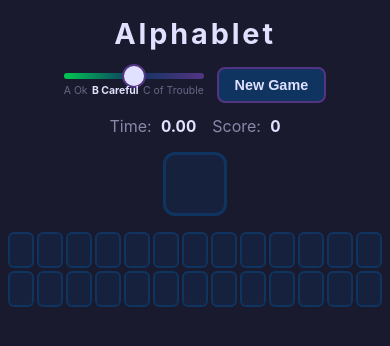
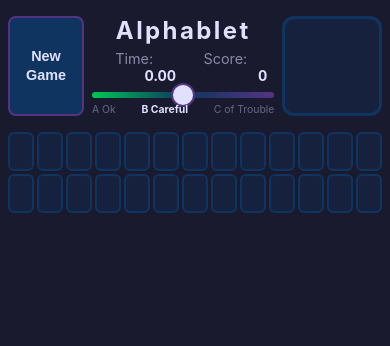
Before and after one commit to colmmacc/alphablet, a website: page index.html in a window 390 px wide. Drawn offline with Linux system fonts and the light colour scheme.

Commit message:
feat: Implement AlphaBlet alphabet placement game
Static HTML/CSS/JS game where players place randomized letters into
their correct alphabetical slot. Scored on speed and accuracy with
the additive formula: time + distance² × 8.

Features:
- Three difficulty modes (A Ok / B Careful / C of Trouble) with
  per-round mode multipliers locked in at placement time
- Two-row slot layout (A-M / N-Z) at all screen sizes
- Click/tap-to-place on all devices, drag-and-drop on desktop
- 3-column header grid: New Game button, title/score/mode, letter
- Real-time score color showing projected tier (E-Lite to F-Ort)
- Score bar with mode-scaled tier boundaries at game end
- Placement visualization with time-proportional lines and animated
  fade-in (row 1 above slots, row 2 below)
- Click-pop animation on placed slots
- Idle state on load, player clicks New Game to start
- Fixed-width time/score fields to prevent layout shifts
- Touch-friendly: no draggable on touch devices, large slider thumb

Scoring:
- Additive: time_hundredths + distance² × 8
- Mode multipliers: A Ok 1.0×, B Careful 0.8×, C of Trouble 0.6×
- Tier boundaries scale by 0.8 / effective_multiplier

Testing:
- 14 property-based tests (fast-check) covering shuffle, scoring,
  color interpolation, time formatting, and state transitions
- 8 UI integration tests (vitest + jsdom) covering rendering,
  click-to-place, game-over, and reset flows

```diff
--- a/game.js
+++ b/game.js
@@ -457,29 +457,6 @@ function initGame() {
       slot.addEventListener('dragover', handleDragOver);
       slot.addEventListener('dragleave', handleDragLeave);
       slot.addEventListener('drop', handleDrop);
-      slot.addEventListener('click', handleSlotTap);
-    });
-
-    // Also accept drops on the slot bar itself (gaps between slots)
-    // and find the nearest slot based on drop position.
-    slotBar.addEventListener('dragover', function (e) {
-      e.preventDefault();
-    });
-    slotBar.addEventListener('drop', function (e) {
-      // Only handle if the drop target is the slot bar itself, not a slot
-      if (e.target !== slotBar) return;
-      e.preventDefault();
-
-      if (!gameActive || !gameState) return;
-
-      var nearestSlot = findNearestSlot(e.clientX, e.clientY);
-      if (nearestSlot) {
-        // Delegate to the slot's drop handler
-        var dropEvent = new Event('drop', { bubbles: false });
-        dropEvent.dataTransfer = e.dataTransfer;
-        dropEvent.preventDefault = function () {};
-        nearestSlot.dispatchEvent(dropEvent);
-      }
     });
   }
 
@@ -564,7 +541,7 @@ function initGame() {
    * Places the current letter into the given slot index.
    * Shared by both drag-and-drop and tap-to-place.
    */
-  function placeLetter(slotIndex) {
+  function placeLetter(slotIndex, clickedSlot) {
     if (!gameActive || !gameState) return;
 
     stopTimer();
@@ -573,6 +550,14 @@ function initGame() {
     var currentLetter = getCurrentLetter(gameState);
     var correctIndex = ALPHABET.indexOf(currentLetter);
     var distance = calculateDistance(correctIndex, slotIndex);
+
+    // Pop the clicked slot (visual only, doesn't affect layout)
+    if (clickedSlot) {
+      clickedSlot.classList.add('click-pop');
+      setTimeout(function () {
+        clickedSlot.classList.remove('click-pop');
+      }, 500);
+    }
 
     gameState = advanceRound(gameState, slotIndex, elapsed, getMode());
 
@@ -594,7 +579,11 @@ function initGame() {
     if (!gameActive || !gameState) return;
     if (!getCurrentLetter(gameState)) return;
 
-    var slotIndex = parseInt(this.dataset.index, 10);
+    // Find the slot element — click might land on a child span
+    var slot = this.closest ? this : e.target.closest('.slot');
+    if (!slot) return;
+
+    var slotIndex = parseInt(slot.dataset.index, 10);
     if (isNaN(slotIndex)) return;
 
     letterSelected = false;
@@ -661,6 +650,12 @@ function initGame() {
     var markerLabel = document.createElement('div');
     markerLabel.className = 'score-bar-marker-label';
     markerLabel.textContent = String(score);
+    // Shift label left when near the right edge to prevent overflow
+    if (markerPos > 85) {
+      markerLabel.style.left = 'auto';
+      markerLabel.style.right = '0';
+      markerLabel.style.transform = 'none';
+    }
     marker.appendChild(markerLabel);
 
     track.appendChild(marker);
@@ -712,13 +707,7 @@ function initGame() {
       });
     }
 
-    var isMobile = (typeof window !== 'undefined') && window.innerWidth <= 600;
-
-    if (isMobile) {
-      buildMobileViz(slotData, maxTime, MAX_LINE_HEIGHT);
-    } else {
-      buildDesktopViz(slotData, maxTime, MAX_LINE_HEIGHT);
-    }
+    buildMobileViz(slotData, maxTime, MAX_LINE_HEIGHT);
   }
 
   function buildVizCol(slotData, slotIndex, maxTime, maxLineHeight, flipped) {
@@ -847,6 +836,34 @@ function initGame() {
   }
 
   // ---- Show idle state on page load (player clicks New Game to start) ----
+  // Slot bar delegated listeners (added once, not per new game)
+  slotBar.addEventListener('dragover', function (e) {
+    e.preventDefault();
+  });
+  slotBar.addEventListener('drop', function (e) {
+    if (e.target !== slotBar) return;
+    e.preventDefault();
+    if (!gameActive || !gameState) return;
+    var nearestSlot = findNearestSlot(e.clientX, e.clientY);
+    if (nearestSlot) {
+      var dropEvent = new Event('drop', { bubbles: false });
+      dropEvent.dataTransfer = e.dataTransfer;
+      dropEvent.preventDefault = function () {};
+      nearestSlot.dispatchEvent(dropEvent);
+    }
+  });
+  slotBar.addEventListener('click', function (e) {
+    if (!gameActive || !gameState) return;
+    if (!getCurrentLetter(gameState)) return;
+    var slot = e.target.closest ? e.target.closest('.slot') : null;
+    if (!slot) return;
+    var slotIndex = parseInt(slot.dataset.index, 10);
+    if (isNaN(slotIndex)) return;
+    letterSelected = false;
+    letterDisplay.classList.remove('selected');
+    placeLetter(slotIndex, slot);
+  });
+
   showIdleState();
 }
 
--- a/index.html
+++ b/index.html
@@ -8,9 +8,19 @@
 </head>
 <body>
   <div class="game-container">
-    <h1 class="game-title">Alphablet</h1>
-
-    <div class="top-controls">
+    <div class="header-grid">
+      <button id="new-game-btn" class="new-game-btn">New<br>Game</button>
+      <h1 class="game-title">Alphablet</h1>
+      <div class="info-bar">
+        <div class="timer-section">
+          <span class="label">Time:</span>
+          <span id="timer-display" class="timer-display">0.00</span>
+        </div>
+        <div class="score-section">
+          <span class="label">Score:</span>
+          <span id="scoreboard" class="scoreboard">0</span>
+        </div>
+      </div>
       <div class="mode-selector">
         <input type="range" id="mode-slider" min="0" max="2" value="1" step="1">
         <div class="mode-labels">
@@ -19,21 +29,8 @@
           <span class="mode-label" data-mode="2">C of Trouble</span>
         </div>
       </div>
-      <button id="new-game-btn" class="new-game-btn">New Game</button>
+      <div id="letter-display" class="letter-display" draggable="true"></div>
     </div>
-
-    <div class="info-bar">
-      <div class="timer-section">
-        <span class="label">Time:</span>
-        <span id="timer-display" class="timer-display">0.00</span>
-      </div>
-      <div class="score-section">
-        <span class="label">Score:</span>
-        <span id="scoreboard" class="scoreboard">0</span>
-      </div>
-    </div>
-
-    <div id="letter-display" class="letter-display" draggable="true"></div>
 
     <div id="slot-bar" class="slot-bar"></div>
   </div>
--- a/style.css
+++ b/style.css
@@ -26,28 +26,89 @@ body {
 /* Title */
 .game-title {
   font-size: 2.5rem;
-  margin-bottom: 1.5rem;
   letter-spacing: 0.1em;
   color: #e0e0ff;
+  margin: 0;
 }
 
-/* Letter display */
+/* Header grid: 3 columns × 3 rows */
+/* Col 1: New Game button (spans 3 rows) */
+/* Col 2: title (row 1), time/score (row 2), mode slider (row 3) — all centered */
+/* Col 3: letter display (spans 3 rows) */
+.header-grid {
+  display: grid;
+  grid-template-columns: auto 1fr auto;
+  grid-template-rows: auto auto auto;
+  gap: 0.6rem 1rem;
+  align-items: center;
+  margin-bottom: 1rem;
+}
+
+.game-title {
+  grid-column: 2;
+  grid-row: 1;
+  text-align: center;
+}
+
+.info-bar {
+  grid-column: 2;
+  grid-row: 2;
+  display: flex;
+  justify-content: space-around;
+  font-size: 1.1rem;
+}
+
+.mode-selector {
+  grid-column: 2;
+  grid-row: 3;
+  display: flex;
+  flex-direction: column;
+  align-items: center;
+  gap: 0.3rem;
+  padding-top: 0.2rem;
+  width: 100%;
+}
+
+/* Letter display — spans all 3 rows, rightmost column */
 .letter-display {
-  width: 80px;
-  height: 80px;
-  margin: 0 auto 1.5rem;
+  grid-column: 3;
+  grid-row: 1 / 4;
+  width: auto;
+  height: 100%;
+  aspect-ratio: 1;
+  min-width: 70px;
+  min-height: 70px;
   background-color: #16213e;
   border: 3px solid #0f3460;
   border-radius: 12px;
-  font-size: 2.5rem;
+  font-size: 3rem;
   font-weight: bold;
   display: flex;
   align-items: center;
   justify-content: center;
-  cursor: grab;
+  cursor: pointer;
   user-select: none;
   transition: transform 0.15s ease, border-color 0.15s ease, box-shadow 0.15s ease;
   color: #e0e0ff;
+  -webkit-tap-highlight-color: transparent;
+  flex-shrink: 0;
+}
+
+/* New game button — spans all 3 rows, left column */
+.new-game-btn {
+  grid-column: 1;
+  grid-row: 1 / 4;
+  height: 100%;
+  padding: 0.4rem 1rem;
+  font-size: 1rem;
+  font-weight: bold;
+  line-height: 1.3;
+  background-color: #0f3460;
+  color: #e0e0ff;
+  border: 2px solid #533483;
+  border-radius: 8px;
+  cursor: pointer;
+  transition: background-color 0.2s ease;
   -webkit-tap-highlight-color: transparent;
 }
 
@@ -62,20 +123,24 @@ body {
   transform: scale(1.05);
 }
 
-/* Slot bar */
+/* Slot bar — always two rows: A-M on top, N-Z on bottom */
 .slot-bar {
-  display: flex;
-  justify-content: center;
-  gap: 2px;
+  display: grid;
+  grid-template-columns: repeat(13, 1fr);
+  gap: 3px;
+  justify-items: center;
   margin-bottom: 1rem;
-  flex-wrap: nowrap;
   width: 100%;
+  transition: margin 0.3s ease;
+}
+
+.slot-bar.viz-active {
+  margin-top: 0.5rem;
+  margin-bottom: 0.5rem;
 }
 
 .slot {
-  flex: 1 1 0;
-  min-width: 0;
-  max-width: 34px;
+  width: 100%;
   aspect-ratio: 2 / 3;
   background-color: #16213e;
   border: 2px solid #0f3460;
@@ -128,15 +193,6 @@ body {
   border-color: #ff0000;
 }
 
-/* Info bar */
-.info-bar {
-  display: flex;
-  justify-content: center;
-  gap: 2rem;
-  margin-bottom: 1.5rem;
-  font-size: 1.2rem;
-}
-
 .label {
   color: #8888aa;
   margin-right: 0.3rem;
@@ -147,20 +203,9 @@ body {
   font-weight: bold;
   color: #e0e0ff;
   font-variant-numeric: tabular-nums;
-}
-
-/* New game button */
-.new-game-btn {
-  padding: 0.6rem 1.5rem;
-  font-size: 1rem;
-  font-weight: bold;
-  background-color: #0f3460;
-  color: #e0e0ff;
-  border: 2px solid #533483;
-  border-radius: 8px;
-  cursor: pointer;
-  transition: background-color 0.2s ease;
-  -webkit-tap-highlight-color: transparent;
+  display: inline-block;
+  min-width: 5.5em;
+  text-align: right;
 }
 
 .new-game-btn:hover {
@@ -172,28 +217,11 @@ body {
   display: none;
 }
 
-/* Top controls (mode slider + new game button) */
-.top-controls {
-  display: flex;
-  justify-content: center;
-  align-items: center;
-  gap: 1.5rem;
-  margin-bottom: 1rem;
-  flex-wrap: wrap;
-}
-
-/* Mode selector */
-.mode-selector {
-  display: flex;
-  flex-direction: column;
-  align-items: center;
-  gap: 0.3rem;
-}
-
 .mode-selector input[type="range"] {
   -webkit-appearance: none;
   appearance: none;
-  width: 180px;
+  width: 100%;
+  max-width: 640px;
   height: 6px;
   background: linear-gradient(to right, #00c853, #0f3460, #533483);
   border-radius: 3px;
@@ -224,7 +252,8 @@ body {
 .mode-labels {
   display: flex;
   justify-content: space-between;
-  width: 180px;
+  width: 100%;
+  max-width: 640px;
 }
 
 .mode-label {
@@ -247,11 +276,11 @@ body {
 
 /* Placement visualization (game-over) */
 .placement-viz {
-  display: flex;
-  justify-content: center;
-  gap: 2px;
+  display: grid;
+  grid-template-columns: repeat(13, 1fr);
+  gap: 3px;
+  justify-items: center;
   margin-bottom: 1.5rem;
-  flex-wrap: nowrap;
   width: 100%;
   transition: opacity 0.4s ease;
   opacity: 1;
@@ -261,10 +290,23 @@ body {
   opacity: 0;
 }
 
+.placement-viz-top {
+  margin-bottom: 0.5rem;
+}
+
+.placement-viz-top .viz-col {
+  display: flex;
+  flex-direction: column;
+  align-items: center;
+  justify-content: flex-end;
+}
+
+.placement-viz-bottom {
+  margin-top: 0.5rem;
+}
+
 .viz-col {
-  flex: 1 1 0;
-  min-width: 0;
-  max-width: 34px;
+  width: 100%;
   display: flex;
   flex-direction: column;
   align-items: center;
@@ -318,6 +360,18 @@ body {
   user-select: none;
 }
 
+.score-bar-marker-label {
+  position: absolute;
+  top: -20px;
+  left: 50%;
+  transform: translateX(-50%);
+  font-size: 0.7rem;
+  font-weight: bold;
+  color: #e0e0ff;
+  white-space: nowrap;
+}
+
+/* Keep marker label from overflowing the right edge */
 .score-bar-marker {
   position: absolute;
   top: -4px;
@@ -329,17 +383,6 @@ body {
   z-index: 1;
 }
 
-.score-bar-marker-label {
-  position: absolute;
-  top: -20px;
-  left: 50%;
-  transform: translateX(-50%);
-  font-size: 0.7rem;
-  font-weight: bold;
-  color: #e0e0ff;
-  white-space: nowrap;
-}
-
 .score-bar-rating {
   margin-top: 0.5rem;
   font-size: 1.3rem;
@@ -348,41 +391,36 @@ body {
   letter-spacing: 0.05em;
 }
 
-/* ---- Mobile: two-row slot layout ---- */
+/* ---- Mobile overrides ---- */
 @media (max-width: 600px) {
   body {
     padding: 1rem 0.5rem;
   }
 
   .game-title {
-    font-size: 1.8rem;
-    margin-bottom: 1rem;
+    font-size: 1.5rem;
+  }
+
+  .header-grid {
+    gap: 0.3rem 0.5rem;
   }
 
   .letter-display {
-    width: 64px;
-    height: 64px;
-    font-size: 2rem;
-    margin-bottom: 1rem;
+    min-width: 50px;
+    min-height: 50px;
+    font-size: 1.8rem;
   }
 
   .info-bar {
-    gap: 1rem;
-    font-size: 1rem;
-    margin-bottom: 1rem;
-  }
-
-  .top-controls {
-    gap: 0.8rem;
-    margin-bottom: 0.8rem;
+    font-size: 0.9rem;
   }
 
   .mode-selector input[type="range"] {
-    width: 140px;
+    width: 100%;
   }
 
   .mode-labels {
-    width: 140px;
+    width: 100%;
   }
 
   .new-game-btn {
@@ -390,74 +428,18 @@ body {
     font-size: 0.9rem;
   }
 
-  /* Two-row slot bar: A-M on top, N-Z on bottom */
-  .slot-bar {
-    display: grid;
-    grid-template-columns: repeat(13, 1fr);
-    gap: 3px;
-    justify-items: center;
-  }
-
-  .slot {
-    max-width: none;
-    width: 100%;
-    min-height: 36px;
-    aspect-ratio: auto;
-  }
-
   .slot .slot-letter {
     font-size: 0.7rem;
-  }
-
-  /* Two-row placement viz to match */
-  .placement-viz {
-    display: grid;
-    grid-template-columns: repeat(13, 1fr);
-    gap: 3px;
-    justify-items: center;
-  }
-
-  .placement-viz-top {
-    margin-bottom: 0.5rem;
-  }
-
-  .placement-viz-top .viz-col {
-    display: flex;
-    flex-direction: column-reverse;
-    align-items: center;
-    justify-content: flex-start;
-  }
-
-  .placement-viz-bottom {
-    margin-top: 0.5rem;
-  }
-
-  /* Fade-in animation for viz */
-  .placement-viz.viz-hidden {
-    opacity: 0;
-  }
-
-  .placement-viz {
-    transition: opacity 0.4s ease;
-    opacity: 1;
-  }
-
-  /* Slot bar spacing when viz is active */
-  .slot-bar {
-    transition: margin 0.3s ease;
-  }
-
-  .slot-bar.viz-active {
-    margin-top: 0.5rem;
-    margin-bottom: 0.5rem;
-  }
-
-  .viz-col {
-    max-width: none;
-    width: 100%;
   }
 
   .viz-letter {
     font-size: 0.6rem;
   }
 }
+
+/* Slot click pop animation */
+.slot.click-pop {
+  transform: scale(1.4);
+  z-index: 2;
+  transition: transform 0.15s ease-out;
+}
```
Also changed, not shown: game.ui.test.js (+22 -22 lines), .kiro/specs/alphablet-game/design.md, .kiro/specs/alphablet-game/requirements.md, README.md.
